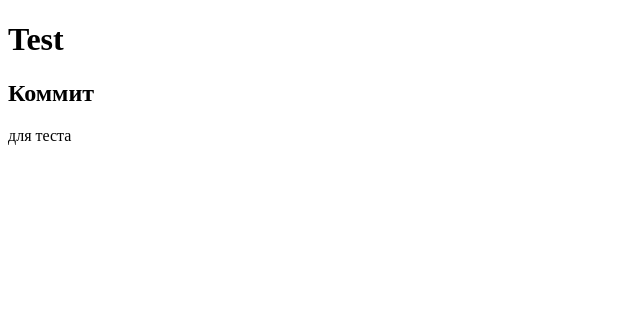
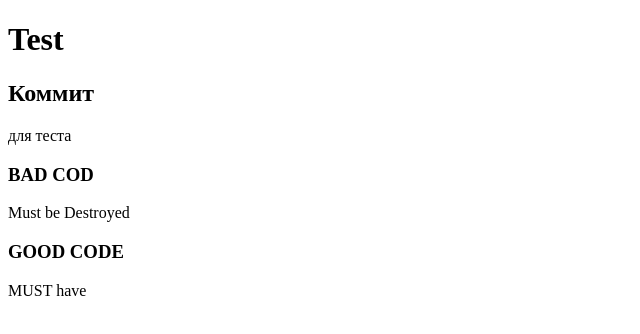
Before and after one commit to leosagir/LessonMitKuvaldin, a plain HTML site: page Index2.html in a window 1280 px wide. Shown: the whole page, without its empty margins (0-640 px from the left). Drawn offline with Linux system fonts and the light colour scheme.

Commit message:
after save

```diff
--- a/Index2.html
+++ b/Index2.html
@@ -10,5 +10,9 @@
 
     <h2>Коммит</h2>
     для теста
+    <h3>BAD COD</h3>
+    Must be Destroyed
+    <h3>GOOD CODE</h3>
+    MUST have
 </body>
 </html>
```
